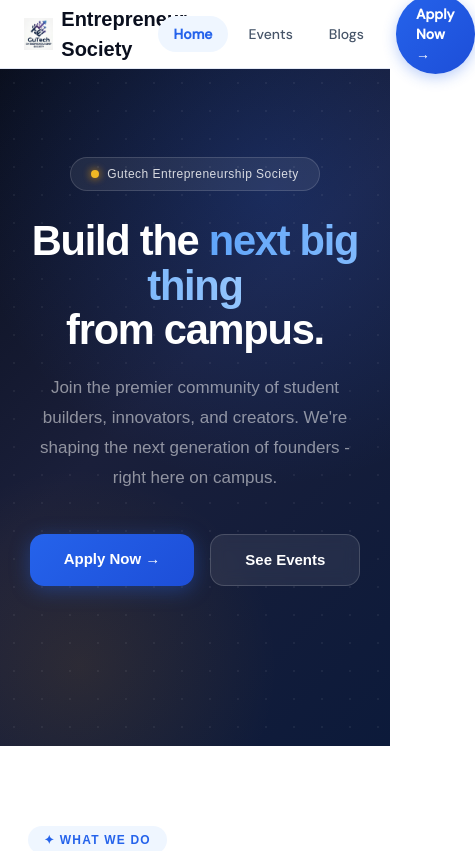
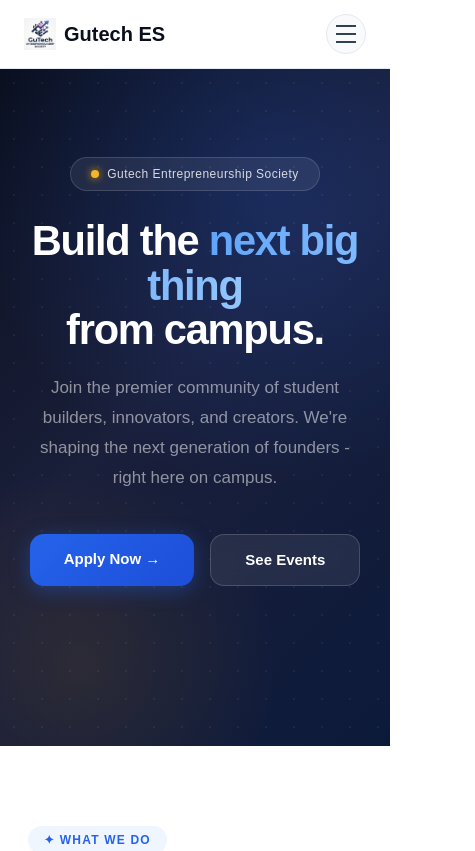
Before and after one commit to sod3/Entrepreneurship_Society, a React (Vite) app in the folder frontend/: page / in a window 390 px wide. Shown: the top 851 px of the page, 475 px wide, since content can reach past the window. Built offline with nearby package versions, Linux system fonts and the light colour scheme.

Commit message:
responsive

```diff
--- a/frontend/src/components/Navbar.jsx
+++ b/frontend/src/components/Navbar.jsx
@@ -1,8 +1,10 @@
 import React, { useState, useEffect } from 'react';
 import { NavLink } from 'react-router-dom';
+import { motion, AnimatePresence } from 'framer-motion';
 
 export default function Navbar() {
   const [scrolled, setScrolled] = useState(false);
+  const [mobileMenuOpen, setMobileMenuOpen] = useState(false);
 
   useEffect(() => {
     const handler = () => setScrolled(window.scrollY > 12);
@@ -17,6 +19,13 @@ export default function Navbar() {
         : 'text-slate-600 hover:text-blue-600 hover:bg-blue-50'
     }`;
 
+  const mobileLinkClass = ({ isActive }) =>
+    `block px-4 py-3 rounded-xl text-base font-medium transition-all duration-200 ${
+      isActive
+        ? 'text-blue-600 bg-blue-50 font-semibold'
+        : 'text-slate-600 hover:text-blue-600 hover:bg-slate-50'
+    }`;
+
   return (
     <nav
       className="sticky top-0 z-50 transition-all duration-300"
@@ -29,19 +38,20 @@ export default function Navbar() {
       }}
     >
       <div className="max-w-5xl mx-auto px-6 h-[68px] flex items-center justify-between">
-
         {/* Logo */}
         <NavLink
           to="/"
-          className="flex items-center gap-2 no-underline"
+          className="flex items-center gap-2 no-underline z-50"
           style={{ fontFamily: "'Clash Display', sans-serif", fontSize: 20, fontWeight: 700, color: '#0A0F1E', textDecoration: 'none' }}
+          onClick={() => setMobileMenuOpen(false)}
         >
           <img src="/logo.png" alt="Logo" className="w-8 h-8" />
-          Entrepreneur Society
+          <span className="hidden sm:inline">Entrepreneur Society</span>
+          <span className="sm:hidden">Gutech ES</span>
         </NavLink>
 
-        {/* Links */}
-        <div className="flex items-center gap-1">
+        {/* Desktop Links */}
+        <div className="hidden md:flex items-center gap-1">
           <NavLink to="/"       className={linkClass}>Home</NavLink>
           <NavLink to="/events" className={linkClass}>Events</NavLink>
           <NavLink to="/blogs"  className={linkClass}>Blogs</NavLink>
@@ -57,7 +67,48 @@ export default function Navbar() {
             Apply Now →
           </NavLink>
         </div>
+
+        {/* Mobile Toggle Button */}
+        <button
+          className="md:hidden relative z-50 w-10 h-10 flex flex-col justify-center items-center gap-1.5 rounded-full bg-slate-50 border border-slate-200 text-slate-700"
+          onClick={() => setMobileMenuOpen(!mobileMenuOpen)}
+        >
+          <span className={`block w-5 h-0.5 bg-current transition-transform duration-300 ${mobileMenuOpen ? 'rotate-45 translate-y-2' : ''}`} />
+          <span className={`block w-5 h-0.5 bg-current transition-opacity duration-300 ${mobileMenuOpen ? 'opacity-0' : ''}`} />
+          <span className={`block w-5 h-0.5 bg-current transition-transform duration-300 ${mobileMenuOpen ? '-rotate-45 -translate-y-2' : ''}`} />
+        </button>
       </div>
+
+      {/* Mobile Menu Dropdown */}
+      <AnimatePresence>
+        {mobileMenuOpen && (
+          <motion.div
+            initial={{ opacity: 0, height: 0 }}
+            animate={{ opacity: 1, height: 'auto' }}
+            exit={{ opacity: 0, height: 0 }}
+            transition={{ duration: 0.3 }}
+            className="md:hidden absolute top-[68px] left-0 w-full bg-white border-b border-slate-200 shadow-xl overflow-hidden"
+          >
+            <div className="px-6 py-4 flex flex-col gap-2">
+              <NavLink to="/" className={mobileLinkClass} onClick={() => setMobileMenuOpen(false)}>Home</NavLink>
+              <NavLink to="/events" className={mobileLinkClass} onClick={() => setMobileMenuOpen(false)}>Events</NavLink>
+              <NavLink to="/blogs" className={mobileLinkClass} onClick={() => setMobileMenuOpen(false)}>Blogs</NavLink>
+              <NavLink
+                to="/apply"
+                onClick={() => setMobileMenuOpen(false)}
+                className="mt-2 block w-full text-center px-5 py-3.5 rounded-xl text-base font-bold text-white transition-all duration-200 active:scale-95"
+                style={{
+                  background: 'linear-gradient(135deg,#2563EB,#1D4ED8)',
+                  boxShadow: '0 4px 14px rgba(37,99,235,0.3)',
+                  textDecoration: 'none',
+                }}
+              >
+                Apply Now →
+              </NavLink>
+            </div>
+          </motion.div>
+        )}
+      </AnimatePresence>
     </nav>
   );
 }
--- a/frontend/src/pages/Apply.jsx
+++ b/frontend/src/pages/Apply.jsx
@@ -100,7 +100,7 @@ export default function Apply() {
 
                 {/* INTEREST */}
                 <SCard icon="⚡" iconBg="bg-amber-50" title="Your Superpower" sub="What gets you excited? Pick one.">
-                  <div className="grid grid-cols-3 gap-2">
+                  <div className="grid grid-cols-2 sm:grid-cols-3 gap-2">
                     {INTERESTS.map(({label,icon})=>(
                       <InterestCard key={label} label={label} icon={icon}
                         active={form.interest===label}
```
